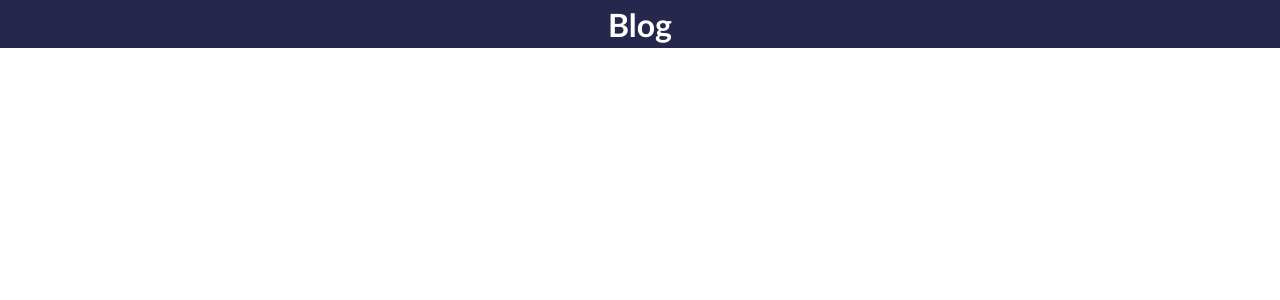
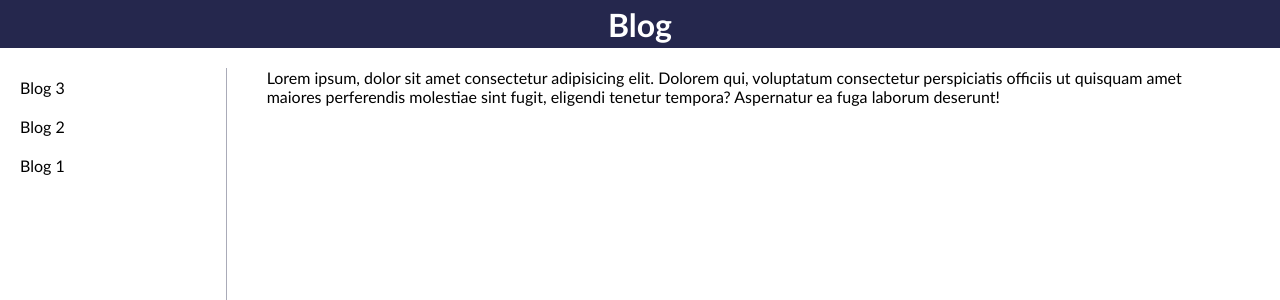
Before and after one commit to jsparks0089/blog, a Vue app: page / in a window 1280 px wide. Shown: the top 300 px of the page. Built offline with nearby package versions, Linux system fonts and the light colour scheme.

Commit message:
update styling.  add components

```diff
--- a/src/App.vue
+++ b/src/App.vue
@@ -35,4 +35,7 @@ body {
 #app {
   height: 100vh;
 }
+.container {
+  display: flex;
+}
 </style>
--- a/src/components/Contents.vue
+++ b/src/components/Contents.vue
@@ -1,15 +1,32 @@
 <template>
   <div class="cont-container">
-
+      <ul class="list-container">
+          <li class="post-title" v-for="post in allPosts" :key="post.id">{{post.title}}</li>
+      </ul>
   </div>
 </template>
 
 <script>
+import {mapGetters} from 'vuex'
+
 export default {
     name: "Contents",
+    computed: mapGetters(['allPosts'])
 }
 </script>
 
 <style>
+.cont-container {
+    width: 30vw;
+    height: 100vh;
+    margin: 20px 0 0 0;
+    border-right: 1px solid #AAABB8;
 
+}
+.post-title {
+    padding: 10px 20px;
+}
+.post-title:hover {
+    background-color: #AAABB8;
+}
 </style>
--- a/src/components/Feed.vue
+++ b/src/components/Feed.vue
@@ -16,5 +16,7 @@ export default {
 </script>
 
 <style>
-
+.feed-container {
+  margin: 20px 40px;
+}
 </style>
--- a/src/components/Post.vue
+++ b/src/components/Post.vue
@@ -1,12 +1,15 @@
 <template>
   <div class="post-container">
-
+      <p class="body">Lorem ipsum, dolor sit amet consectetur adipisicing elit. Dolorem qui, voluptatum consectetur perspiciatis officiis ut quisquam amet maiores perferendis molestiae sint fugit, eligendi tenetur tempora? Aspernatur ea fuga laborum deserunt!</p>
   </div>
 </template>
 
 <script>
+import {mapGetters} from 'vuex'
+
 export default {
-
+  name: 'Post',
+  computed: mapGetters(['allPosts'])
 }
 </script>
 
--- a/src/store/modules/blog.js
+++ b/src/store/modules/blog.js
@@ -1,8 +1,26 @@
 const state = {
-    posts: []
+    posts: [
+        {
+            id: 3,
+            title: "Blog 3",
+            body: "This is Blog 3"
+        },
+        {
+            id: 2,
+            title: "Blog 2",
+            body: "This is Blog 2"
+        },
+        {
+            id: 1,
+            title: "Blog 1",
+            body: "This is Blog 1"
+        }
+    ]
 }
 
-const getters = {}
+const getters = {
+    allPosts: (state) => state.posts
+}
 
 const actions = {}
 
```
